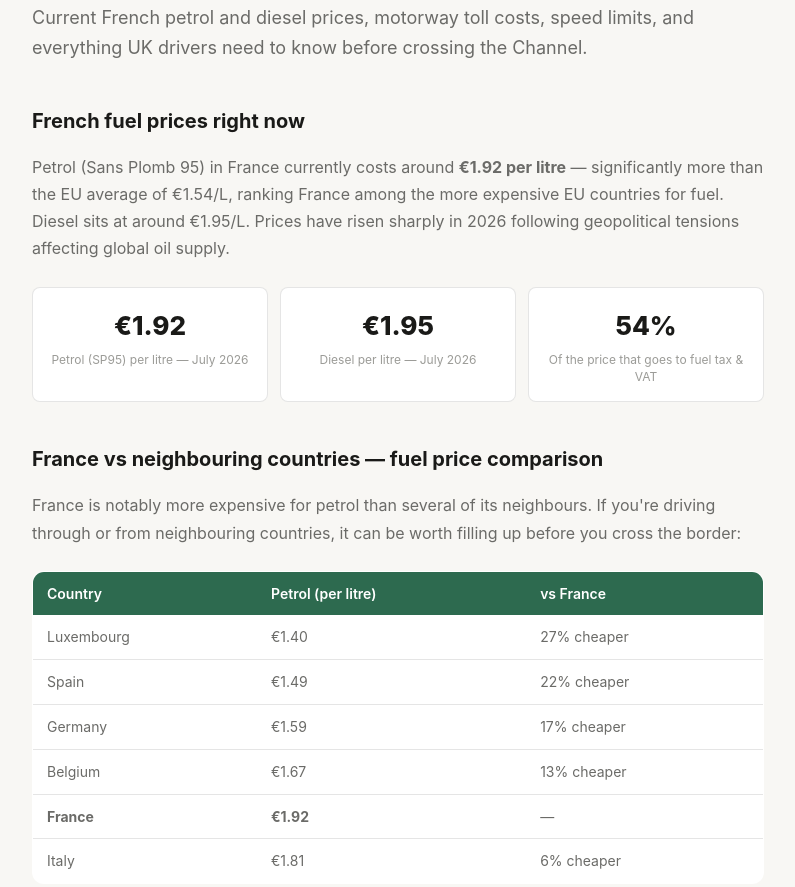
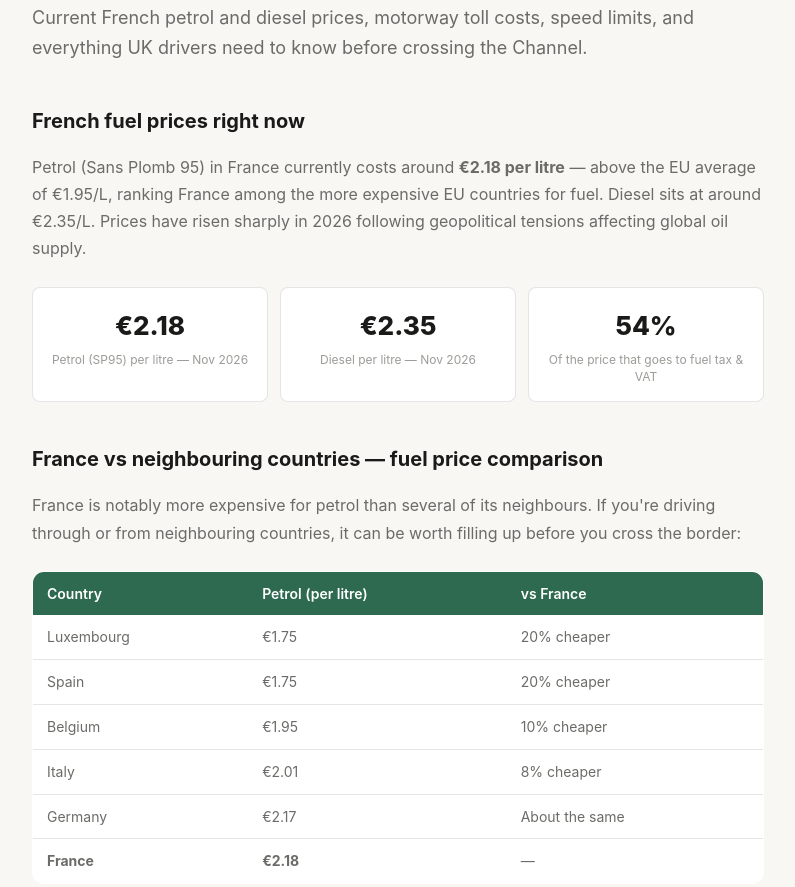
Before and after one commit to JRiesling/journey-cost-calculator, a website: page public/france.html in a window 1280 px wide. Shown: the part 187-1074 px from the top of the page, without its empty margins (242-1037 px from the left). Drawn offline with Linux system fonts and the light colour scheme.

Commit message:
Update france.html

```diff
--- a/public/france.html
+++ b/public/france.html
@@ -81,11 +81,11 @@
   <p class="subtitle">Current French petrol and diesel prices, motorway toll costs, speed limits, and everything UK drivers need to know before crossing the Channel.</p>
 
   <h2>French fuel prices right now</h2>
-  <p>Petrol (Sans Plomb 95) in France currently costs around <strong>€1.92 per litre</strong> — significantly more than the EU average of €1.54/L, ranking France among the more expensive EU countries for fuel. Diesel sits at around €1.95/L. Prices have risen sharply in 2026 following geopolitical tensions affecting global oil supply.</p>
+  <p>Petrol (Sans Plomb 95) in France currently costs around <strong>€2.18 per litre</strong> — above the EU average of €1.95/L, ranking France among the more expensive EU countries for fuel. Diesel sits at around €2.35/L. Prices have risen sharply in 2026 following geopolitical tensions affecting global oil supply.</p>
 
   <div class="stat-grid">
-    <div class="stat"><div class="stat-num">€1.92</div><div class="stat-label">Petrol (SP95) per litre — July 2026</div></div>
-    <div class="stat"><div class="stat-num">€1.95</div><div class="stat-label">Diesel per litre — July 2026</div></div>
+    <div class="stat"><div class="stat-num">€2.18</div><div class="stat-label">Petrol (SP95) per litre — Nov 2026</div></div>
+    <div class="stat"><div class="stat-num">€2.35</div><div class="stat-label">Diesel per litre — Nov 2026</div></div>
     <div class="stat"><div class="stat-num">54%</div><div class="stat-label">Of the price that goes to fuel tax & VAT</div></div>
   </div>
 
@@ -95,12 +95,12 @@
   <table class="price-table">
     <thead><tr><th>Country</th><th>Petrol (per litre)</th><th>vs France</th></tr></thead>
     <tbody>
-      <tr><td>Luxembourg</td><td>€1.40</td><td>27% cheaper</td></tr>
-      <tr><td>Spain</td><td>€1.49</td><td>22% cheaper</td></tr>
-      <tr><td>Germany</td><td>€1.59</td><td>17% cheaper</td></tr>
-      <tr><td>Belgium</td><td>€1.67</td><td>13% cheaper</td></tr>
-      <tr><td><strong>France</strong></td><td><strong>€1.92</strong></td><td>—</td></tr>
-      <tr><td>Italy</td><td>€1.81</td><td>6% cheaper</td></tr>
+      <tr><td>Luxembourg</td><td>€1.75</td><td>20% cheaper</td></tr>
+      <tr><td>Spain</td><td>€1.75</td><td>20% cheaper</td></tr>
+      <tr><td>Belgium</td><td>€1.95</td><td>10% cheaper</td></tr>
+      <tr><td>Italy</td><td>€2.01</td><td>8% cheaper</td></tr>
+      <tr><td>Germany</td><td>€2.17</td><td>About the same</td></tr>
+      <tr><td><strong>France</strong></td><td><strong>€2.18</strong></td><td>—</td></tr>
     </tbody>
   </table>
 
@@ -138,9 +138,9 @@
   <table class="price-table">
     <thead><tr><th>Cost element</th><th>Estimated cost</th></tr></thead>
     <tbody>
-      <tr><td>Fuel (1,100km at €1.92/L, 6L/100km)</td><td>~€127</td></tr>
+      <tr><td>Fuel (1,100km at €2.18/L, 6L/100km)</td><td>~€144</td></tr>
       <tr><td>Motorway tolls (Calais–Nice)</td><td>~€80</td></tr>
-      <tr><td><strong>Total driving cost</strong></td><td><strong>~€207 (~£175)</strong></td></tr>
+      <tr><td><strong>Total driving cost</strong></td><td><strong>~€224 (~£188)</strong></td></tr>
     </tbody>
   </table>
 
@@ -155,13 +155,13 @@
     <div class="tip-item">🛣️ <span><strong>Avoid autoroute fuel stations</strong> — motorway services in France are among the most expensive in Europe. Fill up before joining the autoroute.</span></div>
     <div class="tip-item">🗺️ <span><strong>Use Waze or ViaMichelin</strong> — both show current fuel prices at stations along your route in France.</span></div>
     <div class="tip-item">📅 <span><strong>Fill up in November</strong> — French petrol prices are historically cheapest in November, most expensive in April. Plan long trips accordingly.</span></div>
-    <div class="tip-item">🇱🇺 <span><strong>Fill up in Luxembourg</strong> — if your route passes through Luxembourg, fuel is up to 27% cheaper there than in France.</span></div>
+    <div class="tip-item">🇱🇺 <span><strong>Fill up in Luxembourg</strong> — if your route passes through Luxembourg, petrol is around 20% cheaper there than in France.</span></div>
   </div>
 
   <h2>Frequently asked questions</h2>
   <div class="faq-item">
     <h3>How much does petrol cost in France in 2026?</h3>
-    <p>Around €1.92 per litre for SP95 petrol and €1.95/L for diesel as of July 2026. France is above the EU average for fuel prices due to high taxation.</p>
+    <p>Around €2.18 per litre for SP95 petrol and €2.35/L for diesel as of November 2026. France is above the EU average for fuel prices due to high taxation.</p>
   </div>
   <div class="faq-item">
     <h3>Do I need to pay motorway tolls in France?</h3>
@@ -181,7 +181,7 @@
 
 
 <footer>
-  <p>Fuel price data sourced from EU Oil Bulletin and rhinocarhire.com · Updated July 2026</p>
+  <p>Fuel price data sourced from EU Oil Bulletin and rhinocarhire.com · Updated November 2026</p>
   <p style="margin-top:6px;">© 2026 Fuel<span style="color:#2D6A4F;">Smarter</span> · <a href="/">Calculator</a> · <a href="/fuel-prices">Fuel Prices</a> · <a href="/guides">Guides</a> · <a href="/privacy">Privacy</a></p>
 </footer>
 </body>
```
